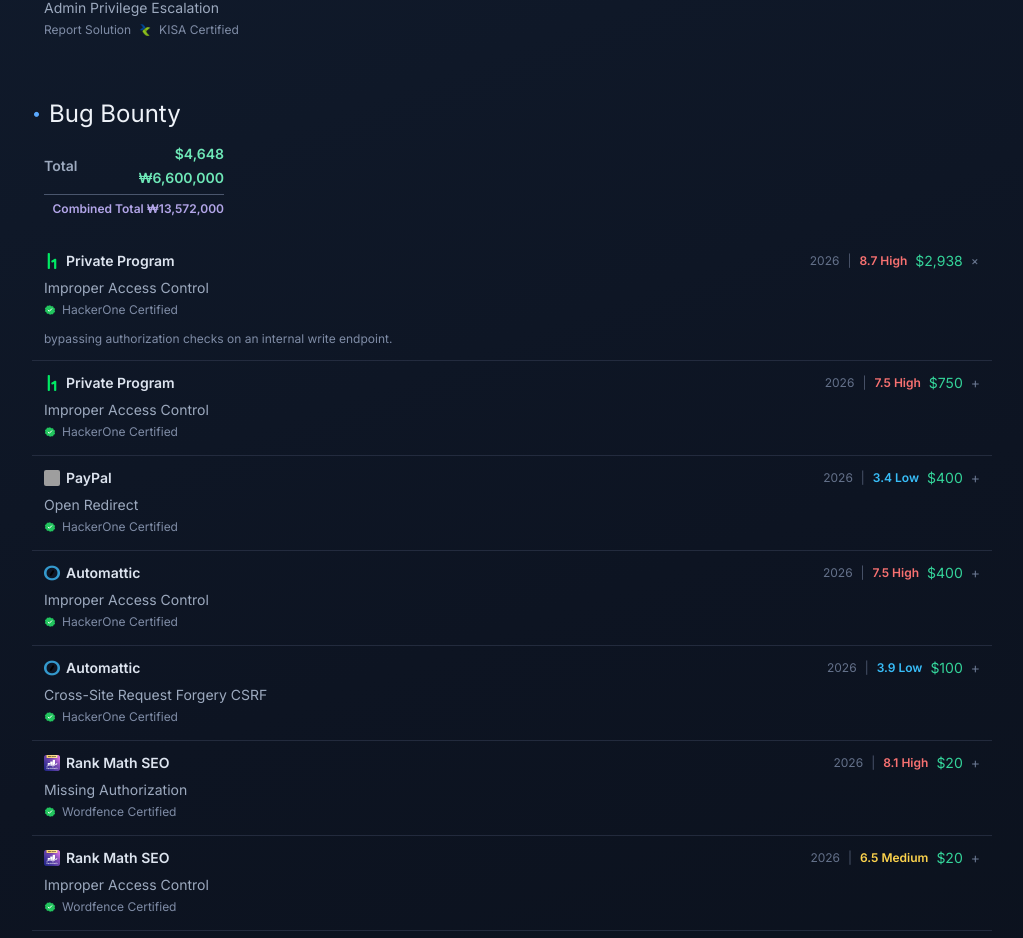
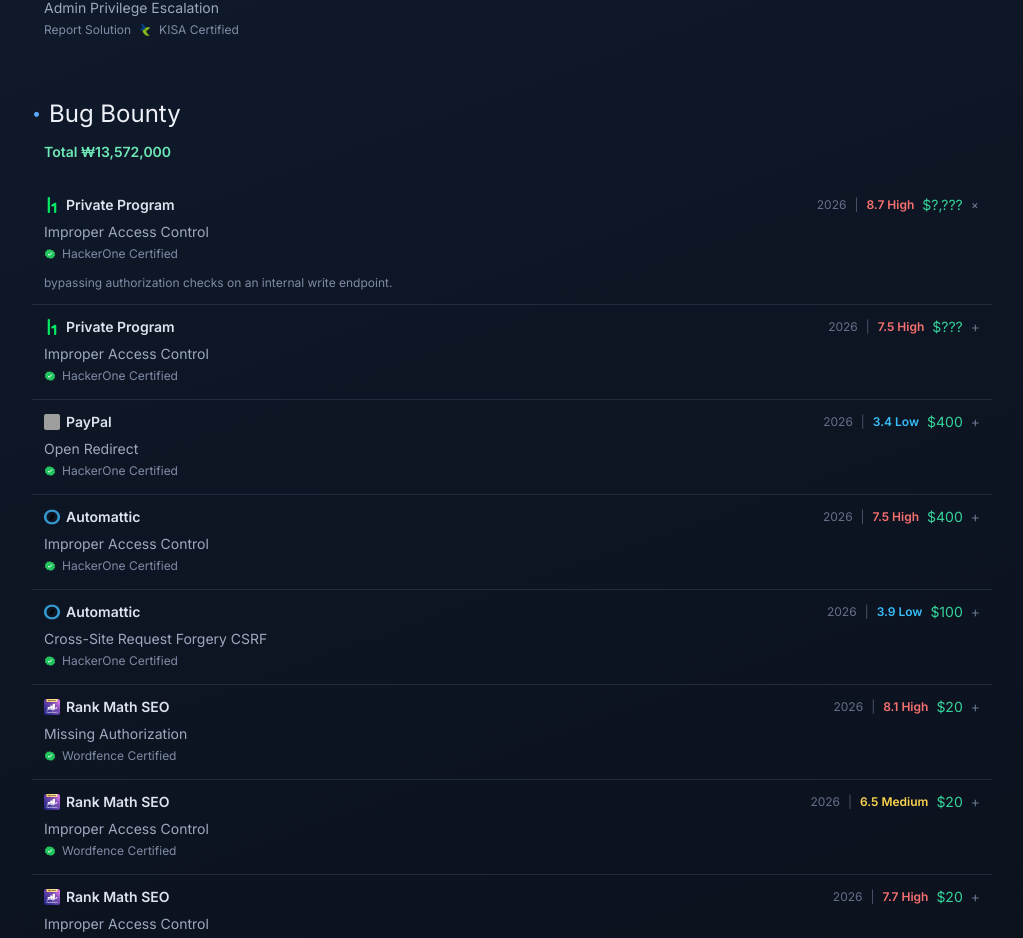
Before and after one commit to komi22/oolongeya, a Next.js app: page / in a window 1280 px wide. Shown: the part 1232-2170 px from the top of the page, without its empty margins (128-1151 px from the left). Built offline with nearby package versions, Linux system fonts and the light colour scheme; grey boxes are pictures that could not be loaded.

Commit message:
Mask private payouts and show total as KRW only

```diff
--- a/app/page.js
+++ b/app/page.js
@@ -105,7 +105,8 @@
     type: "Improper Access Control",
     scoreValue: "8.7",
     grade: "High",
-    payout: "$2,938",
+    payout: "$?,???",
+    payoutAmount: 2938,
     year: "2026",
     icon: "/icons/hackerone.svg",
     certification: "HackerOne Certified",
@@ -117,7 +118,8 @@
     type: "Improper Access Control",
     scoreValue: "7.5",
     grade: "High",
-    payout: "$750",
+    payout: "$???",
+    payoutAmount: 750,
     year: "2026",
     icon: "/icons/hackerone.svg",
     certification: "HackerOne Certified",
@@ -210,8 +212,9 @@
   return `${scoreValue} ${grade}`;
 }
 
-function payoutToNumber(payout) {
-  return Number(payout.replace(/[^0-9]/g, "")) || 0;
+function payoutToNumber(item) {
+  if (typeof item.payoutAmount === "number") return item.payoutAmount;
+  return Number(item.payout.replace(/[^0-9]/g, "")) || 0;
 }
 
 export default function Home() {
@@ -221,13 +224,11 @@
   const [openBounty, setOpenBounty] = useState(0);
   const [scrollProgress, setScrollProgress] = useState(0);
   const [heroShift, setHeroShift] = useState(0);
-  const sortedBugBounties = [...bugBounties].sort((a, b) => payoutToNumber(b.payout) - payoutToNumber(a.payout));
-  const bountyTotal = sortedBugBounties.reduce((sum, item) => sum + payoutToNumber(item.payout), 0);
+  const sortedBugBounties = [...bugBounties].sort((a, b) => payoutToNumber(b) - payoutToNumber(a));
+  const bountyTotal = sortedBugBounties.reduce((sum, item) => sum + payoutToNumber(item), 0);
   const bountyTotalKrw = vulnerabilities.reduce((sum, item) => sum + (item.payoutKrw || 0), 0);
   const convertedUsdToKrw = bountyTotal * 1500;
   const combinedTotalKrw = bountyTotalKrw + convertedUsdToKrw;
-  const bountyTotalFormatted = new Intl.NumberFormat("en-US").format(bountyTotal);
-  const bountyTotalKrwFormatted = new Intl.NumberFormat("ko-KR").format(bountyTotalKrw);
   const combinedTotalKrwFormatted = new Intl.NumberFormat("ko-KR").format(combinedTotalKrw);
 
   useEffect(() => {
@@ -464,14 +465,8 @@
           <span>Bug Bounty</span>
         </h2>
         <div className="mt-3 ml-3 inline-block">
-          <div className="grid min-w-[180px] grid-cols-[auto_auto] gap-x-5 text-sm font-ui font-semibold leading-6">
-            <span className="row-span-2 self-center text-ink-300">Total</span>
-            <span className="justify-self-end text-emerald-300">${bountyTotalFormatted}</span>
-            <span className="justify-self-end text-emerald-300">₩{bountyTotalKrwFormatted}</span>
-          </div>
-          <div className="mt-1 h-px w-full bg-ink-500/70" />
-          <p className="mt-1.5 text-right font-ui text-xs font-semibold text-violet-300/90">
-            Combined Total ₩{combinedTotalKrwFormatted}
+          <p className="font-ui text-sm font-semibold text-emerald-300">
+            Total ₩{combinedTotalKrwFormatted}
           </p>
         </div>
         <ul className="mt-5 divide-y divide-ink-700/60">
```
